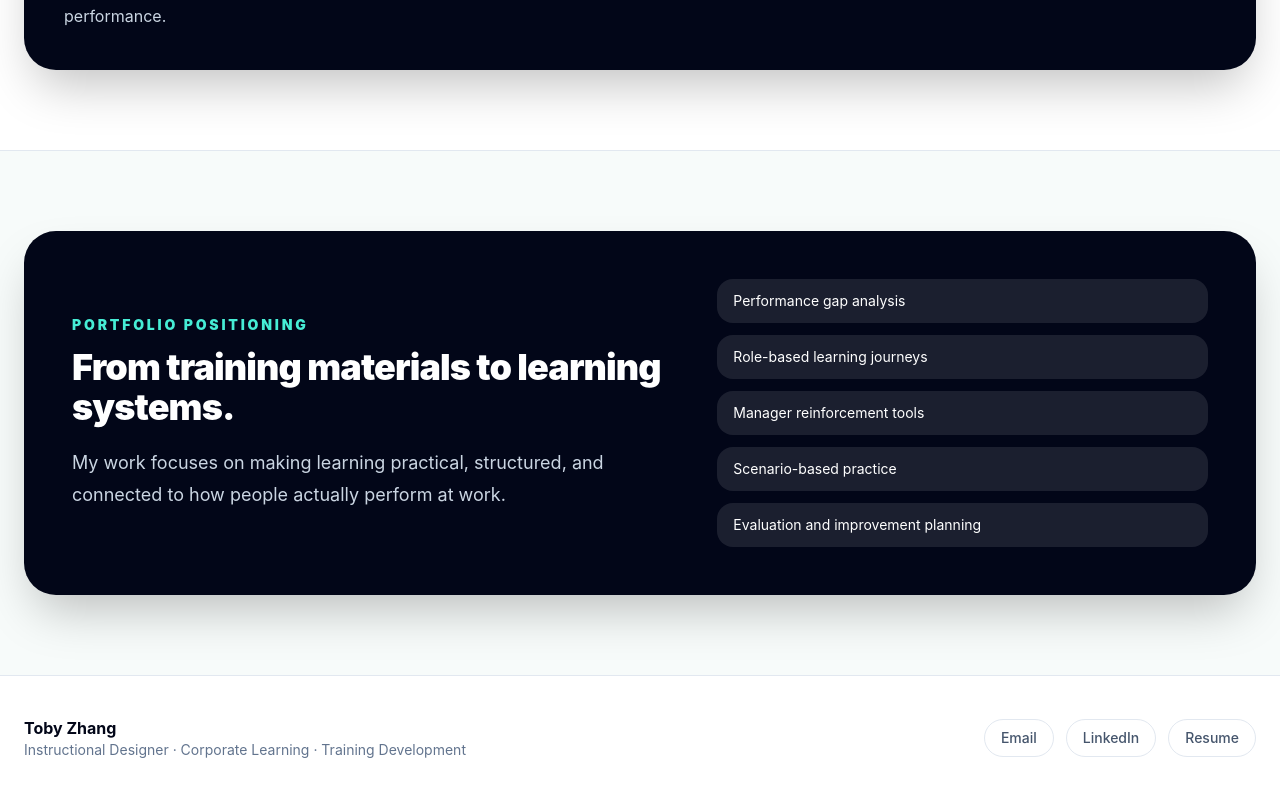
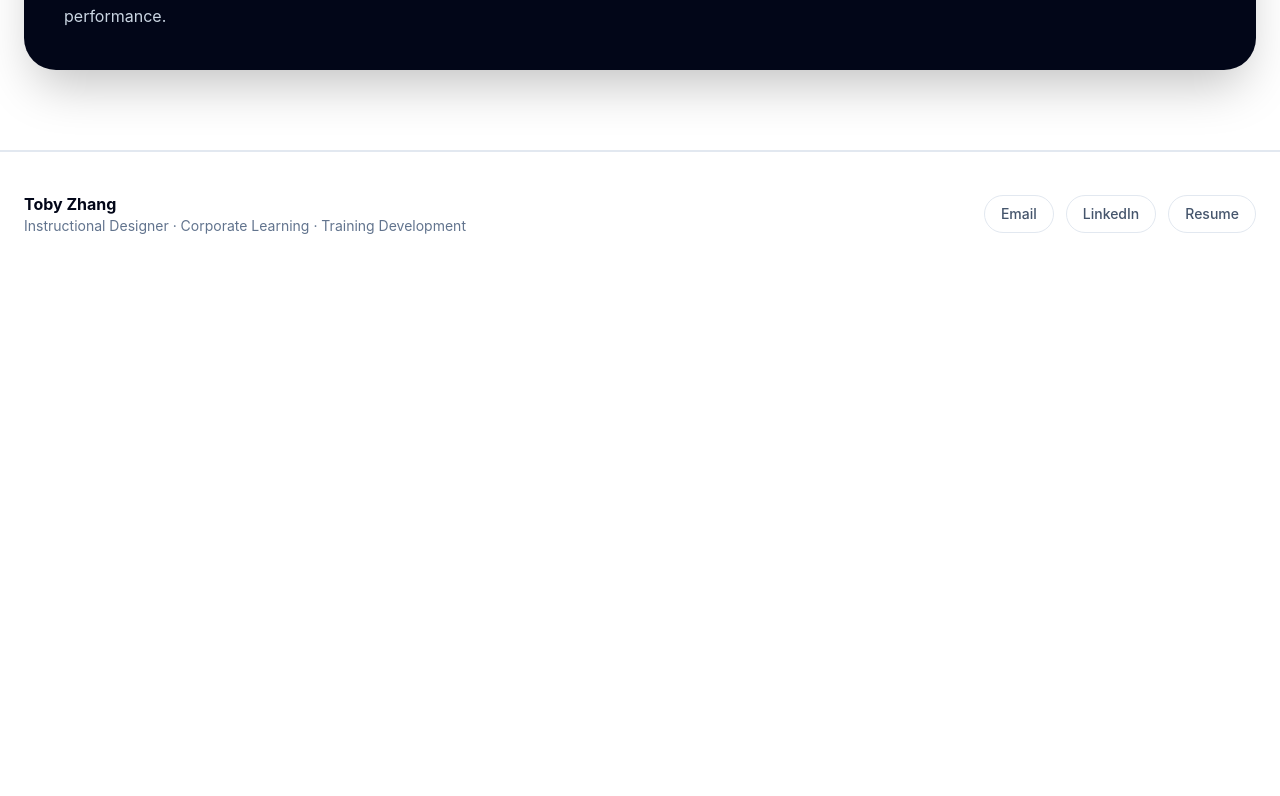
Before and after one commit to tobyelephant/instructional-design-portfolio, a React (Vite) app: page / in a window 1280 px wide. Shown: the part 3595-4391 px from the top of the page. After the commit the page ends 3871 px from the top, so only its background shows below. Built offline with nearby package versions, Linux system fonts and the light colour scheme.

Commit message:
delete repeated  positioning

```diff
--- a/src/pages/Home.jsx
+++ b/src/pages/Home.jsx
@@ -441,40 +441,7 @@ export default function Home() {
   </div>
 </section>
 
-      <section className="mx-auto max-w-7xl px-6 py-20">
-        <div className="rounded-[2rem] bg-slate-950 p-8 text-white shadow-2xl md:p-12">
-          <div className="grid gap-8 lg:grid-cols-[1fr_0.8fr] lg:items-center">
-            <div>
-              <p className="text-sm font-black uppercase tracking-[0.2em] text-teal-300">
-                Portfolio Positioning
-              </p>
 
-              <h2 className="mt-3 text-4xl font-black tracking-tight">
-                From training materials to learning systems.
-              </h2>
-
-              <p className="mt-5 text-lg leading-8 text-slate-300">
-                My work focuses on making learning practical, structured, and
-                connected to how people actually perform at work.
-              </p>
-            </div>
-
-            <div className="grid gap-3 text-sm">
-              {[
-                "Performance gap analysis",
-                "Role-based learning journeys",
-                "Manager reinforcement tools",
-                "Scenario-based practice",
-                "Evaluation and improvement planning",
-              ].map((item) => (
-                <div key={item} className="rounded-2xl bg-white/10 px-4 py-3">
-                  {item}
-                </div>
-              ))}
-            </div>
-          </div>
-        </div>
-      </section>
 
       <footer id="contact" className="border-t border-slate-200 bg-white">
         <div className="mx-auto flex max-w-7xl flex-col gap-4 px-6 py-10 md:flex-row md:items-center md:justify-between">
```
